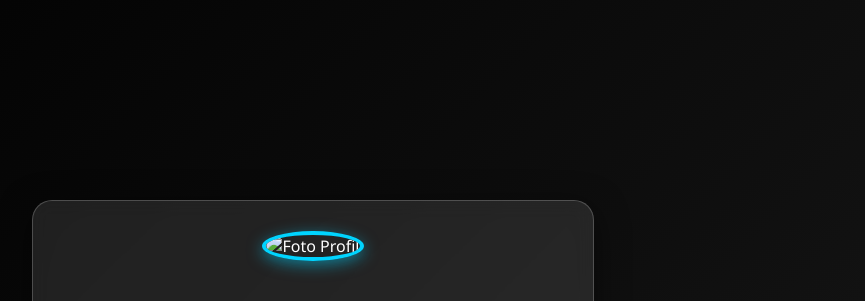
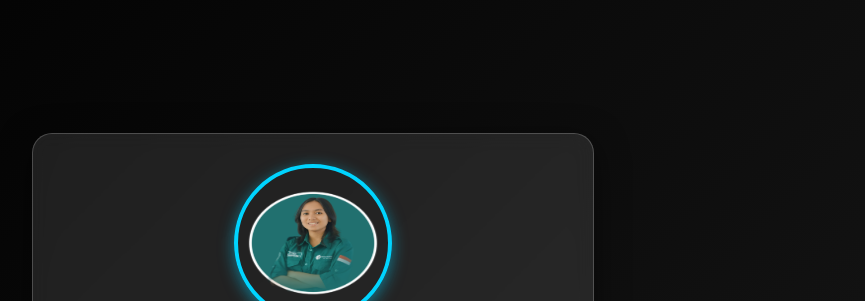
Before and after one commit to iraneyolen/iraneyolen.github.io, a plain HTML site: page index.html in a window 1280 px wide. Shown: the top 301 px of the page, without its empty margins (327-1192 px from the left). Drawn offline with Linux system fonts and the light colour scheme.

Commit message:
Update index.html

```diff
--- a/index.html
+++ b/index.html
@@ -80,7 +80,7 @@
 </head>
 <body>
     <div class="profil">
-        <img src="profil" alt="Foto Profil" />
+        <img src="fotoprofily.png" alt="Foto Profil" />
         <h1>Yolen Irrane Raolika</h1>
         <p>Saya adalah mahasiswa aktif berorganisasi di Universitas Klabat sejak awal saya masuk, dan saat ini saya berada dalam organisasi fakultas yaitu BEM Fakultas Ilmu Komputer, memegang jabatan sebagai Kordinator BEM Multimedia CSSA 2026. 🚀</p>
 
```
